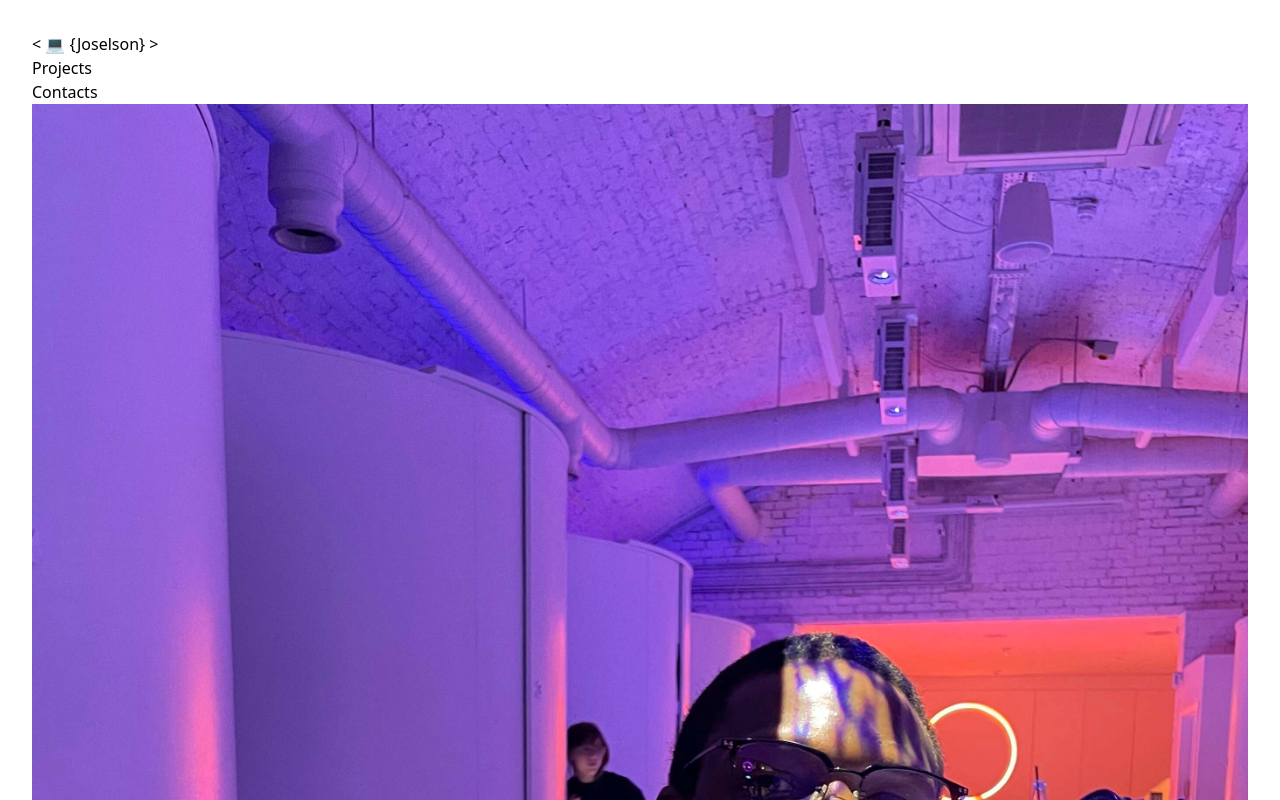
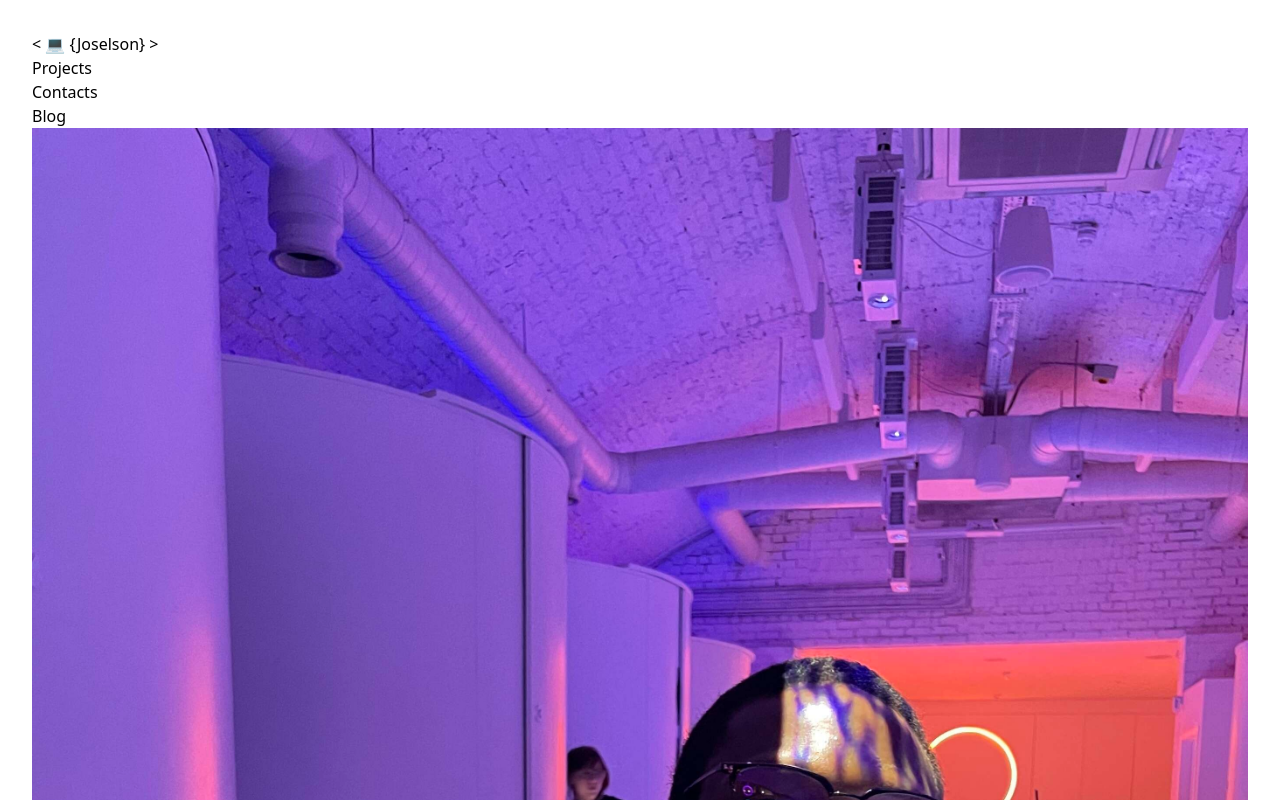
Before and after one commit to JCassio1/Digital-Portfolio-2023, a React (Vite) app in the folder JD Digital Portfolio 2023/: page / in a window 1280 px wide. Shown: the top 800 px of the page. Built offline with nearby package versions, Linux system fonts and the light colour scheme.

Commit message:
Add link to blog

```diff
--- a/JD Digital Portfolio 2023/src/Components/Layout/NavBar.tsx
+++ b/JD Digital Portfolio 2023/src/Components/Layout/NavBar.tsx
@@ -23,6 +23,11 @@ const NavBar = () => {
                     <p className='text-gray-500 transition hover:text-gray-500/75'>Contacts</p>
                   </li>
                 </Link>
+                <a href='https://medium.com/@joselsondias'>
+                  <li>
+                    <p className='text-gray-500 transition hover:text-gray-500/75'>Blog</p>
+                  </li>
+                </a>
               </ul>
             </nav>
           </div>
```
